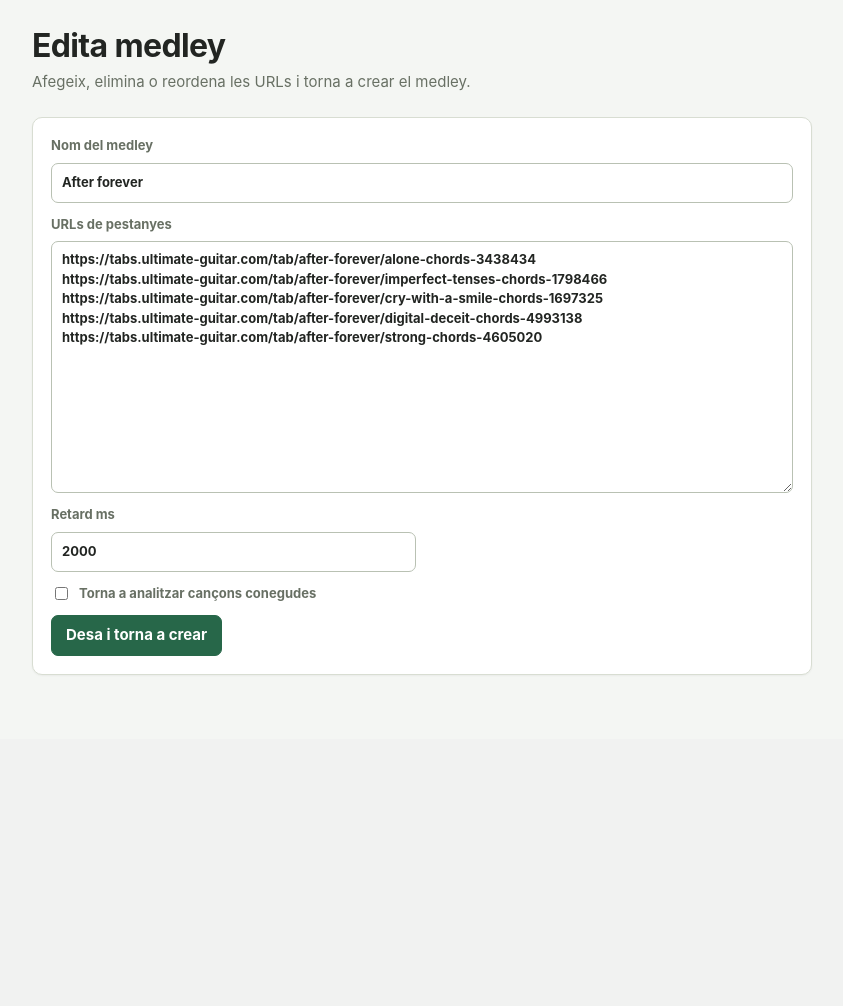
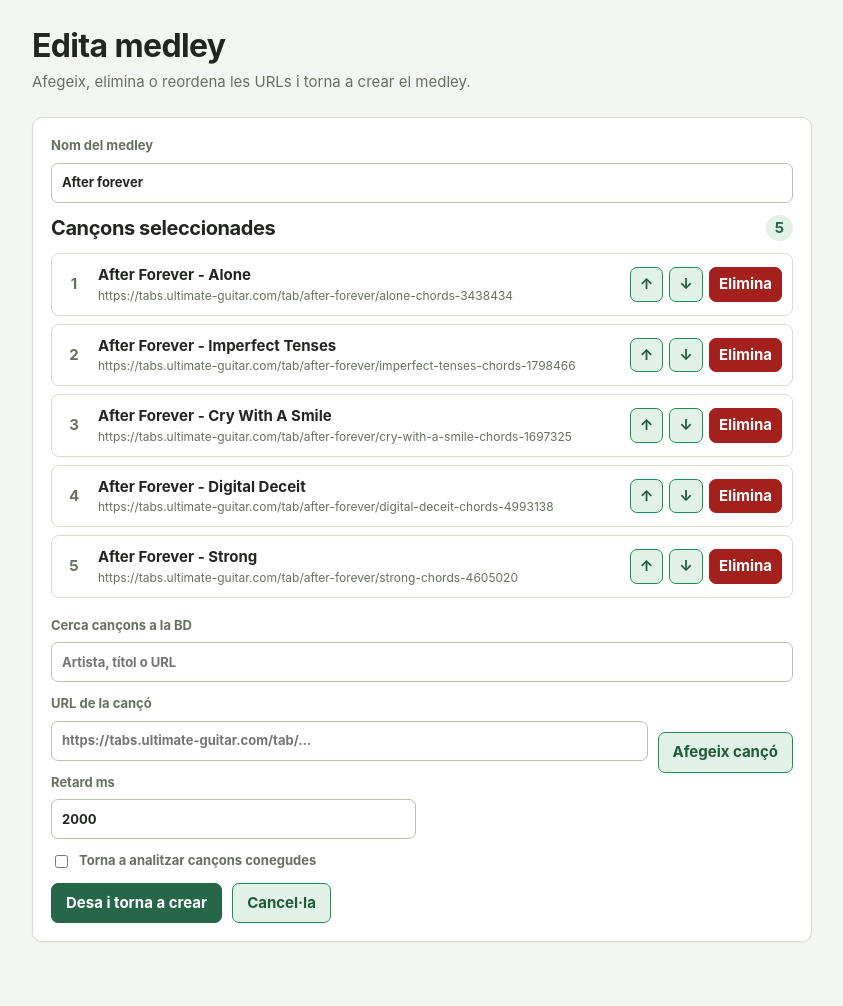
Before and after one commit to amupoti/medley-generator, a Flask app: a page that uses templates/edit_medley.html in a window 1280 px wide. Shown: the part 64-1070 px from the top of the page, without its empty margins (68-911 px from the left). Before the commit the page ends 739 px from the top, so only its background shows below. Run offline with Flask 3, Linux system fonts and the light colour scheme.

Commit message:
Add medley song picker

```diff
--- a/app.py
+++ b/app.py
@@ -13,7 +13,7 @@ from pathlib import Path
 from typing import Any, cast
 from urllib.parse import quote, urljoin, urlparse
 
-from flask import Flask, Response, abort, redirect, render_template, request, url_for
+from flask import Flask, Response, abort, jsonify, redirect, render_template, request, url_for
 
 from chord_utils import PITCH_CLASSES, transpose_chords
 from compare_choruses import build_output, canonical_song_key, load_songs
@@ -633,7 +633,19 @@ def edit_medley(source_id: str) -> Any:
     if not definition:
         abort(404)
     if request.method == "GET":
-        return render_template("edit_medley.html", source_id=source_id, medley=definition)
+        songs = [
+            {
+                "url": url,
+                **{
+                    key: db["songs"].get(url, {}).get(key)
+                    for key in ("artist", "title", "explore_title")
+                },
+            }
+            for url in definition["urls"]
+        ]
+        return render_template(
+            "edit_medley.html", source_id=source_id, medley=definition, songs=songs
+        )
 
     try:
         urls = parse_tab_urls(request.form.get("tab_urls", ""))
@@ -672,6 +684,34 @@ def songs() -> Any:
     return render_template("songs.html", songs=songs_list, query=request.args.get("q", "").strip())
 
 
+@app.get("/api/songs")
+def search_songs_api() -> Any:
+    query = request.args.get("q", "").strip().casefold()
+    songs_list = sorted_songs()
+    if query:
+        songs_list = [
+            song
+            for song in songs_list
+            if query
+            in " ".join(
+                str(song.get(key) or "")
+                for key in ("artist", "title", "explore_title", "url")
+            ).casefold()
+        ]
+    return jsonify(
+        {
+            "songs": [
+                {
+                    key: song.get(key)
+                    for key in ("url", "artist", "title", "explore_title")
+                }
+                for song in songs_list[:20]
+                if song.get("url")
+            ]
+        }
+    )
+
+
 @app.get("/songs/<encoded_url>")
 def song_detail(encoded_url: str) -> Any:
     url = decode_url(encoded_url)
--- a/locales/ca.json
+++ b/locales/ca.json
@@ -10,6 +10,21 @@
   "edit_medley": "Edita medley",
   "edit_medley_intro": "Afegeix, elimina o reordena les URLs i torna a crear el medley.",
   "save_and_recreate": "Desa i torna a crear",
+  "add_song_url": "URL de la cançó",
+  "add_song": "Afegeix cançó",
+  "analyze_database": "Crea des de la BD",
+  "database_medley_notice": "Cerca cançons desades i afegeix-les al medley.",
+  "search_db_songs": "Cerca cançons a la BD",
+  "search_song_placeholder": "Artista, títol o URL",
+  "selected_songs": "Cançons seleccionades",
+  "start_database_medley": "Crea el medley",
+  "new_song": "Cançó nova",
+  "unknown_song": "Cançó sense analitzar",
+  "move_up": "Mou amunt",
+  "move_down": "Mou avall",
+  "remove_song": "Elimina cançó",
+  "remove": "Elimina",
+  "cancel": "Cancel·la",
   "songs_count": "Cançons",
   "chorus_count": "Amb acords de tornada",
   "source_count": "Fonts",
--- a/locales/es.json
+++ b/locales/es.json
@@ -10,6 +10,21 @@
   "edit_medley": "Editar medley",
   "edit_medley_intro": "Añade, elimina o reordena las URLs y vuelve a crear el medley.",
   "save_and_recreate": "Guardar y volver a crear",
+  "add_song_url": "URL de la canción",
+  "add_song": "Añadir canción",
+  "analyze_database": "Crear desde la BD",
+  "database_medley_notice": "Busca canciones guardadas y añádelas al medley.",
+  "search_db_songs": "Buscar canciones en la BD",
+  "search_song_placeholder": "Artista, título o URL",
+  "selected_songs": "Canciones seleccionadas",
+  "start_database_medley": "Crear el medley",
+  "new_song": "Canción nueva",
+  "unknown_song": "Canción sin analizar",
+  "move_up": "Mover arriba",
+  "move_down": "Mover abajo",
+  "remove_song": "Eliminar canción",
+  "remove": "Eliminar",
+  "cancel": "Cancelar",
   "songs_count": "Canciones",
   "chorus_count": "Con acordes de estribillo",
   "source_count": "Fuentes",
--- /dev/null
+++ b/static/song_picker.js
@@ -0,0 +1,121 @@
+function initializeSongPicker(picker) {
+  const songList = picker.querySelector("[data-song-list]");
+  const urlField = picker.querySelector("[data-tab-urls]");
+  const search = picker.querySelector("[data-song-search]");
+  const results = picker.querySelector("[data-song-search-results]");
+  const newSongUrl = picker.querySelector("[data-new-song-url]");
+  let searchTimer;
+
+  function syncSongs() {
+    const songs = [...songList.querySelectorAll("[data-song-url]")];
+    songs.forEach((song, index) => {
+      song.querySelector(".editable-song-position").textContent = index + 1;
+      song.querySelector("[data-move-up]").disabled = index === 0;
+      song.querySelector("[data-move-down]").disabled = index === songs.length - 1;
+    });
+    urlField.value = songs.map((song) => song.dataset.songUrl).join("\n");
+    picker.querySelector("[data-song-count]").textContent = songs.length;
+  }
+
+  function action(label, attribute, text) {
+    const button = document.createElement("button");
+    button.className = attribute === "data-remove-song" ? "danger-action" : "secondary-action";
+    button.type = "button";
+    button.setAttribute(attribute, "");
+    button.setAttribute("aria-label", label);
+    button.textContent = text;
+    return button;
+  }
+
+  function addSong(song) {
+    if ([...songList.children].some((row) => row.dataset.songUrl === song.url)) return;
+    const row = document.createElement("li");
+    row.className = "editable-song";
+    row.dataset.songUrl = song.url;
+    const position = document.createElement("span");
+    position.className = "editable-song-position";
+    const details = document.createElement("span");
+    details.className = "editable-song-details";
+    const title = document.createElement("strong");
+    const songTitle = song.title || song.explore_title;
+    title.textContent = song.artist && songTitle
+      ? `${song.artist} - ${songTitle}`
+      : song.artist || songTitle || picker.dataset.newSongLabel;
+    const address = document.createElement("span");
+    address.textContent = song.url;
+    details.append(title, address);
+    const actions = document.createElement("span");
+    actions.className = "editable-song-actions";
+    actions.append(
+      action(picker.dataset.moveUpLabel, "data-move-up", "↑"),
+      action(picker.dataset.moveDownLabel, "data-move-down", "↓"),
+      action(picker.dataset.removeLabel, "data-remove-song", picker.dataset.removeText)
+    );
+    row.append(position, details, actions);
+    songList.append(row);
+    syncSongs();
+  }
+
+  async function searchSongs() {
+    const query = search.value.trim();
+    if (query.length < 2) {
+      results.hidden = true;
+      results.replaceChildren();
+      return;
+    }
+    const searchUrl = new URL(picker.dataset.searchUrl, window.location.origin);
+    searchUrl.searchParams.set("q", query);
+    const response = await fetch(searchUrl);
+    const payload = await response.json();
+    results.replaceChildren();
+    payload.songs
+      .filter((song) => ![...songList.children].some((row) => row.dataset.songUrl === song.url))
+      .forEach((song) => {
+        const button = document.createElement("button");
+        button.type = "button";
+        button.className = "song-search-result";
+        button.textContent = [song.artist, song.title || song.explore_title]
+          .filter(Boolean)
+          .join(" - ") || song.url;
+        button.addEventListener("click", () => {
+          addSong(song);
+          button.remove();
+          results.hidden = !results.children.length;
+        });
+        results.append(button);
+      });
+    results.hidden = !results.children.length;
+  }
+
+  search.addEventListener("input", () => {
+    clearTimeout(searchTimer);
+    searchTimer = setTimeout(searchSongs, 200);
+  });
+
+  picker.querySelector("[data-add-song]")?.addEventListener("click", () => {
+    const url = newSongUrl.value.trim();
+    if (!url || !newSongUrl.checkValidity()) {
+      newSongUrl.reportValidity();
+      return;
+    }
+    addSong({ url });
+    newSongUrl.value = "";
+  });
+
+  songList.addEventListener("click", (event) => {
+    const song = event.target.closest("[data-song-url]");
+    if (!song) return;
+    if (event.target.closest("[data-remove-song]")) song.remove();
+    if (event.target.closest("[data-move-up]") && song.previousElementSibling) {
+      songList.insertBefore(song, song.previousElementSibling);
+    }
+    if (event.target.closest("[data-move-down]") && song.nextElementSibling) {
+      songList.insertBefore(song.nextElementSibling, song);
+    }
+    syncSongs();
+  });
+
+  syncSongs();
+}
+
+document.querySelectorAll("[data-song-picker]").forEach(initializeSongPicker);
--- a/static/styles.css
+++ b/static/styles.css
@@ -270,6 +270,128 @@ label,
 
 .edit-medley-form {
   max-width: 780px;
+}
+
+.song-list-heading,
+.add-song,
+.form-actions,
+.editable-song,
+.editable-song-actions {
+  display: flex;
+  align-items: center;
+}
+
+.song-list-heading {
+  justify-content: space-between;
+}
+
+.song-list-heading h2 {
+  margin: 0;
+}
+
+.song-list-count {
+  border-radius: 999px;
+  padding: 2px 9px;
+  color: var(--accent);
+  background: var(--accent-bg);
+  font-weight: 700;
+}
+
+.editable-song-list {
+  display: grid;
+  gap: 8px;
+  margin: 12px 0 18px;
+  padding: 0;
+  list-style: none;
+}
+
+.editable-song {
+  gap: 12px;
+  border: 1px solid var(--line);
+  border-radius: 8px;
+  padding: 10px;
+}
+
+.editable-song-position {
+  flex: 0 0 24px;
+  color: var(--muted);
+  text-align: center;
+  font-weight: 700;
+}
+
+.editable-song-details {
+  display: grid;
+  flex: 1;
+  min-width: 0;
+}
+
+.editable-song-details span {
+  overflow: hidden;
+  color: var(--muted);
+  font-size: 12px;
+  text-overflow: ellipsis;
+  white-space: nowrap;
+}
+
+.editable-song-actions {
+  gap: 6px;
+}
+
+.editable-song-actions button {
+  min-height: 34px;
+  padding: 5px 9px;
+}
+
+.add-song {
+  align-items: end;
+  gap: 10px;
+}
+
+.song-search-results {
+  display: grid;
+  gap: 6px;
+  margin: -4px 0 16px;
+  border: 1px solid var(--line);
+  border-radius: 8px;
+  padding: 6px;
+  background: var(--surface);
+}
+
+.song-search-results[hidden] {
+  display: none;
+}
+
+.song-search-result {
+  min-height: 36px;
+  border: 0;
+  padding: 7px 9px;
+  color: var(--text);
+  background: transparent;
+  text-align: left;
+  font-weight: 600;
+}
+
+.song-search-result:hover {
+  color: var(--accent);
+  background: var(--accent-bg);
+}
+
+.add-song label {
+  flex: 1;
+}
+
+.form-actions {
+  gap: 10px;
+}
+
+.visually-hidden {
+  position: absolute;
+  width: 1px;
+  height: 1px;
+  overflow: hidden;
+  clip: rect(0 0 0 0);
+  clip-path: inset(50%);
+  white-space: nowrap;
 }
 
 .method-panel h2 {
--- /dev/null
+++ b/templates/_song_picker.html
@@ -0,0 +1,46 @@
+<div
+  class="song-picker"
+  data-song-picker
+  data-search-url="{{ lang_url('search_songs_api') }}"
+  data-move-up-label="{{ t('move_up') }}"
+  data-move-down-label="{{ t('move_down') }}"
+  data-remove-label="{{ t('remove_song') }}"
+  data-new-song-label="{{ t('new_song') }}"
+  data-remove-text="{{ t('remove') }}"
+>
+  <div class="song-list-heading">
+    <h2>{{ t("selected_songs") }}</h2>
+    <span class="song-list-count" data-song-count>{{ picker_songs|length }}</span>
+  </div>
+  <ol class="editable-song-list" data-song-list>
+    {% for song in picker_songs %}
+      <li class="editable-song" data-song-url="{{ song.url }}">
+        <span class="editable-song-position">{{ loop.index }}</span>
+        <span class="editable-song-details">
+          <strong>{{ song.artist or song.explore_title or t("unknown_song") }}{% if song.artist and song.title %} - {{ song.title }}{% endif %}</strong>
+          <span>{{ song.url }}</span>
+        </span>
+        <span class="editable-song-actions">
+          <button class="secondary-action" type="button" data-move-up aria-label="{{ t('move_up') }}">↑</button>
+          <button class="secondary-action" type="button" data-move-down aria-label="{{ t('move_down') }}">↓</button>
+          <button class="danger-action" type="button" data-remove-song>{{ t("remove") }}</button>
+        </span>
+      </li>
+    {% endfor %}
+  </ol>
+  <label>
+    {{ t("search_db_songs") }}
+    <input data-song-search type="search" autocomplete="off" placeholder="{{ t('search_song_placeholder') }}">
+  </label>
+  <div class="song-search-results" data-song-search-results hidden></div>
+  {% if allow_url_add %}
+    <div class="add-song">
+      <label>
+        {{ t("add_song_url") }}
+        <input data-new-song-url type="url" placeholder="https://tabs.ultimate-guitar.com/tab/..." />
+      </label>
+      <button class="secondary-action" type="button" data-add-song>{{ t("add_song") }}</button>
+    </div>
+  {% endif %}
+  <textarea class="visually-hidden" name="tab_urls" required data-tab-urls>{{ picker_songs|map(attribute='url')|join('\n') }}</textarea>
+</div>
--- a/templates/edit_medley.html
+++ b/templates/edit_medley.html
@@ -11,10 +11,9 @@
     {{ t("medley_name") }}
     <input name="medley_name" type="text" maxlength="80" value="{{ medley.name }}">
   </label>
-  <label>
-    {{ t("tab_urls") }}
-    <textarea name="tab_urls" rows="12" required>{{ medley.urls|join('\n') }}</textarea>
-  </label>
+  {% set picker_songs = songs %}
+  {% set allow_url_add = true %}
+  {% include "_song_picker.html" %}
   <div class="inline-fields">
     <label>
       {{ t("delay_ms") }}
@@ -25,6 +24,10 @@
     <input name="refresh" type="checkbox">
     {{ t("refresh_known") }}
   </label>
-  <button type="submit">{{ t("save_and_recreate") }}</button>
+  <div class="form-actions">
+    <button type="submit">{{ t("save_and_recreate") }}</button>
+    <a class="button-link secondary-action" href="{{ lang_url('medley', source_id=source_id) }}">{{ t("cancel") }}</a>
+  </div>
 </form>
+<script src="{{ url_for('static', filename='song_picker.js') }}" defer></script>
 {% endblock %}
```
Also changed, not shown: templates/index.html (+18 -0 lines), tests/test_app.py (+74 -4 lines).
